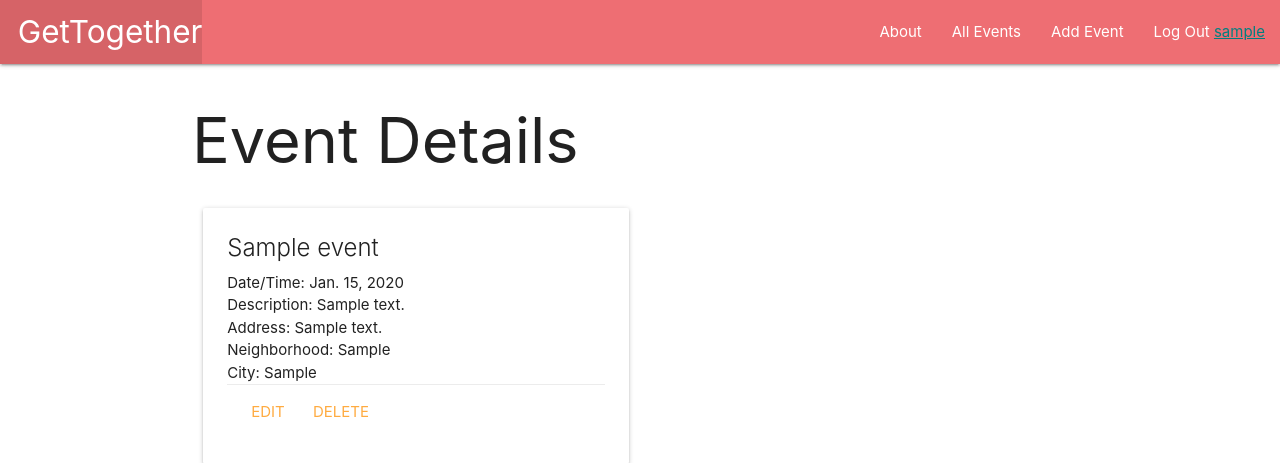
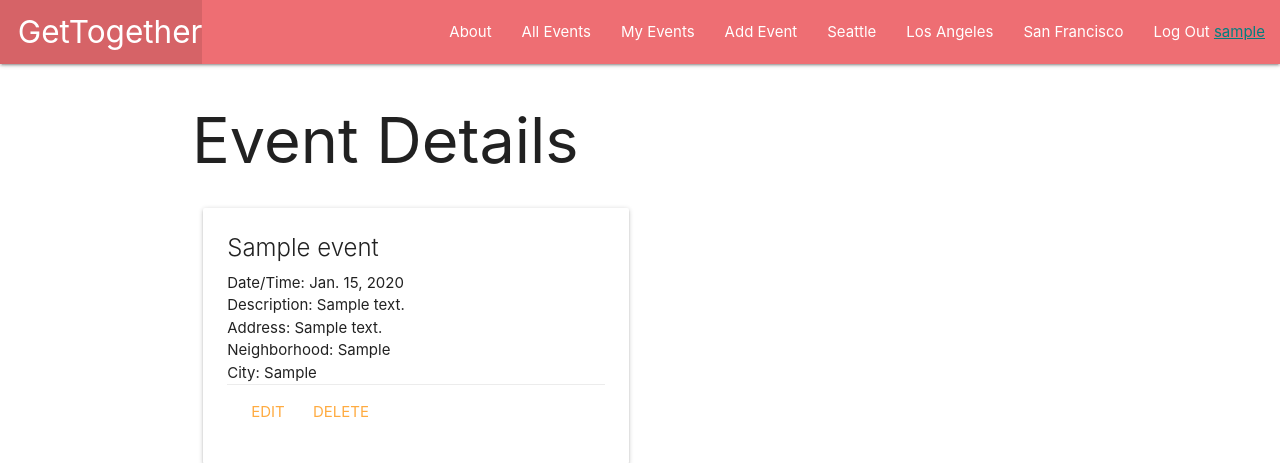
Before and after one commit to kailahk/project-3, a Django app: page /events/1/ in a window 1280 px wide. Shown: the top 463 px of the page. Run offline with Django 4.2, Linux system fonts and the light colour scheme; a user stored in the database is signed in; tables that the repository leaves empty hold one stand-in row (values such as "Sample post").

Commit message:
first three cities

```diff
--- a/main_app/templates/base.html
+++ b/main_app/templates/base.html
@@ -24,8 +24,12 @@
                     <li><a href="{% url 'about' %}">About</a></li>
                     <li><a href="{% url 'index' %}">All Events</a></li>
                     {% if user.is_authenticated %}
+                    <li><a href="{% url 'my_index' %}">My Events</a></li>
                     <li><a href="{% url 'events_create' %}">Add Event</a></li>
-                    <li><a href="{% url 'logout' %}">Log Out  <span style="color:teal; text-decoration:underline">{{ user.username }}</span></a></li>
+                    <li><a href="{% url 'events_seattle' %}">Seattle</a></li>
+                    <li><a href="{% url 'events_losangeles' %}">Los Angeles</a></li>
+                    <li><a href="{% url 'events_sanfrancisco' %}">San Francisco</a></li>
+                    <li><a href="{% url 'logout' %}">Log Out <span style="color:teal; text-decoration:underline">{{ user.username }}</span></a></li>
                     {% else %}
                     <li><a href="{% url 'signup' %}">Sign Up</a></li>
                     <li><a href="{% url 'login' %}">Log In</a></li>
--- a/main_app/templates/events/detail.html
+++ b/main_app/templates/events/detail.html
@@ -13,10 +13,12 @@
           <p>Address: {{ event.address }}</p>
           <p>Neighborhood: {{ event.neighborhood }}</p>
           <p>City: {{ event.city }}</p>
+          {% if event.user == request.user %}
           <div class="card-action">
             <a href="{% url 'events_update' event.id %}">Edit</a>
             <a href="{% url 'events_delete' event.id %}">Delete</a>
           </div>
+          {% endif %}
         </div>
     </div>
     <div class="col s6">
--- a/main_app/urls.py
+++ b/main_app/urls.py
@@ -13,4 +13,8 @@ urlpatterns = [
   path('events/<int:event_id>/add_comment/', views.add_comment, name='add_comment'),
   path('comments/<int:pk>/update/', views.CommentUpdate.as_view(), name='comment_update'),
   path('comments/<int:pk>/delete/', views.CommentDelete.as_view(), name='comment_delete'),
+  path('events/my_index/', views.events_my_index, name='my_index'),
+  path('events/events_seattle/', views.events_seattle, name='events_seattle'),
+  path('events/events_losangeles/', views.events_losangeles, name='events_losangeles'),
+  path('events/events_sanfrancisco/', views.events_sanfrancisco, name='events_sanfrancisco'),
 ]
--- a/main_app/views.py
+++ b/main_app/views.py
@@ -34,6 +34,7 @@ def events_detail(request, event_id):
 # class EventDetail(DetailView):
 #   model = Event
 
+@login_required
 def add_comment(request, event_id):
   # create a ModelForm instance using the data in request.POST
   form = CommentForm(request.POST)
@@ -85,3 +86,28 @@ def signup(request):
   form = UserCreationForm()
   context = {'form': form, 'error_message': error_message}
   return render(request, 'registration/signup.html', context)
+
+@login_required
+def events_my_index(request):
+  events = Event.objects.filter(user=request.user)
+  return render(request, 'events/my_index.html', {
+    'events': events
+  })
+
+def events_seattle(request):
+  events = Event.objects.filter(city='Seattle')
+  return render(request, 'events/events_seattle.html', {
+    'events': events
+  })
+
+def events_losangeles(request):
+  events = Event.objects.filter(city='Los Angeles')
+  return render(request, 'events/events_losangeles.html', {
+    'events': events
+  })
+
+def events_sanfrancisco(request):
+  events = Event.objects.filter(city='San Francisco')
+  return render(request, 'events/events_sanfrancisco.html', {
+    'events': events
+  })
```
Also changed, not shown: main_app/templates/events/events_losangeles.html (added, +21 -0 lines), main_app/templates/events/events_sanfrancisco.html (added, +21 -0 lines), main_app/templates/events/events_seattle.html (added, +21 -0 lines), main_app/templates/events/my_index.html (added, +21 -0 lines).
